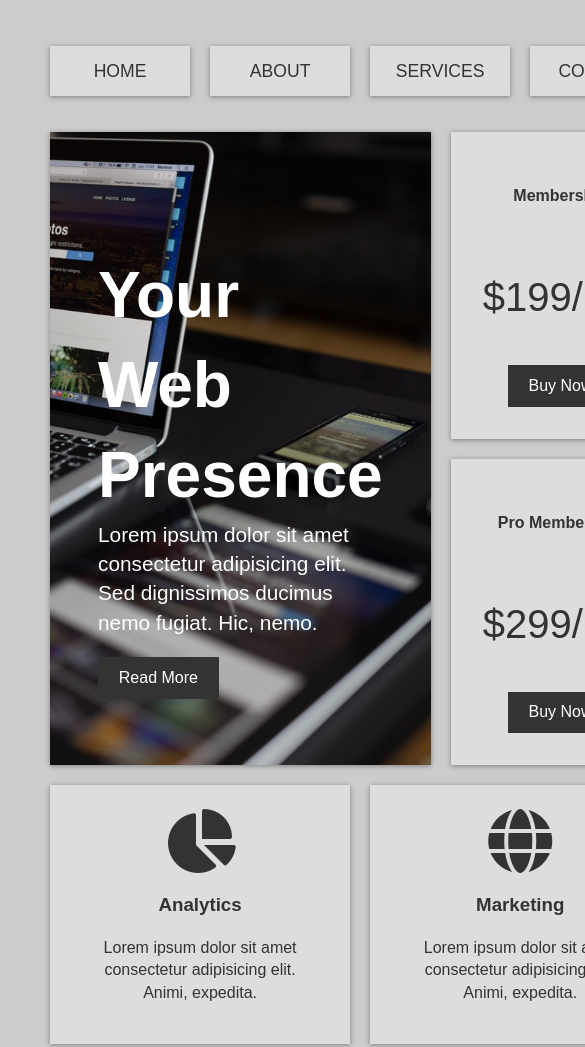
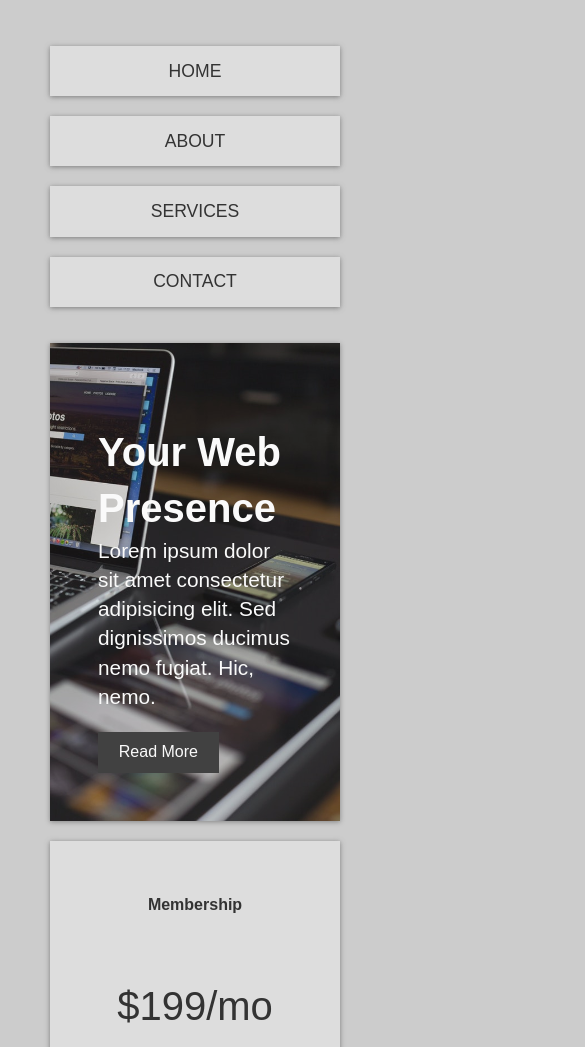
Before and after one commit to beckyalter/Gridbiz, a plain HTML site: page index.html in a window 390 px wide. Shown: the top 1047 px of the page, 585 px wide, since content can reach past the window. Drawn offline with Linux system fonts and the light colour scheme.

Commit message:
Finished with Media Queries for responsiveness
700px and 500px

```diff
--- a/style.css
+++ b/style.css
@@ -88,6 +88,7 @@ img {
     background: url(Images/showcase.jpg);
     background-size: cover;
     background-position: center;
+    opacity: 0.9;
     padding: 3rem;
     display: flex;
     flex-direction: column;
@@ -180,4 +181,39 @@ footer {
     padding: 1rem;
 }
 
-/* Media Queries*/
+/* Media Queries */
+
+@media(max-width: 700px) {
+    .top-container {
+        grid-template-areas:
+        'showcase showcase'
+        'top-box-a top-box-b';
+    }
+
+    .showcase h1 {
+        font-size: 2.5rem;
+    }
+
+    .main-nav ul {
+        grid-template-columns: 1fr;
+    }
+
+    .info {
+        grid-template-columns: 1fr;
+    }
+
+    .info .btn {
+        display: block;
+        text-align: center;
+        margin: auto;
+    }
+}
+
+@media(max-width: 500px) {
+    .top-container {
+        grid-template-areas:
+        'showcase'
+        'top-box-a'
+        'top-box-b';
+    }
+}
```
